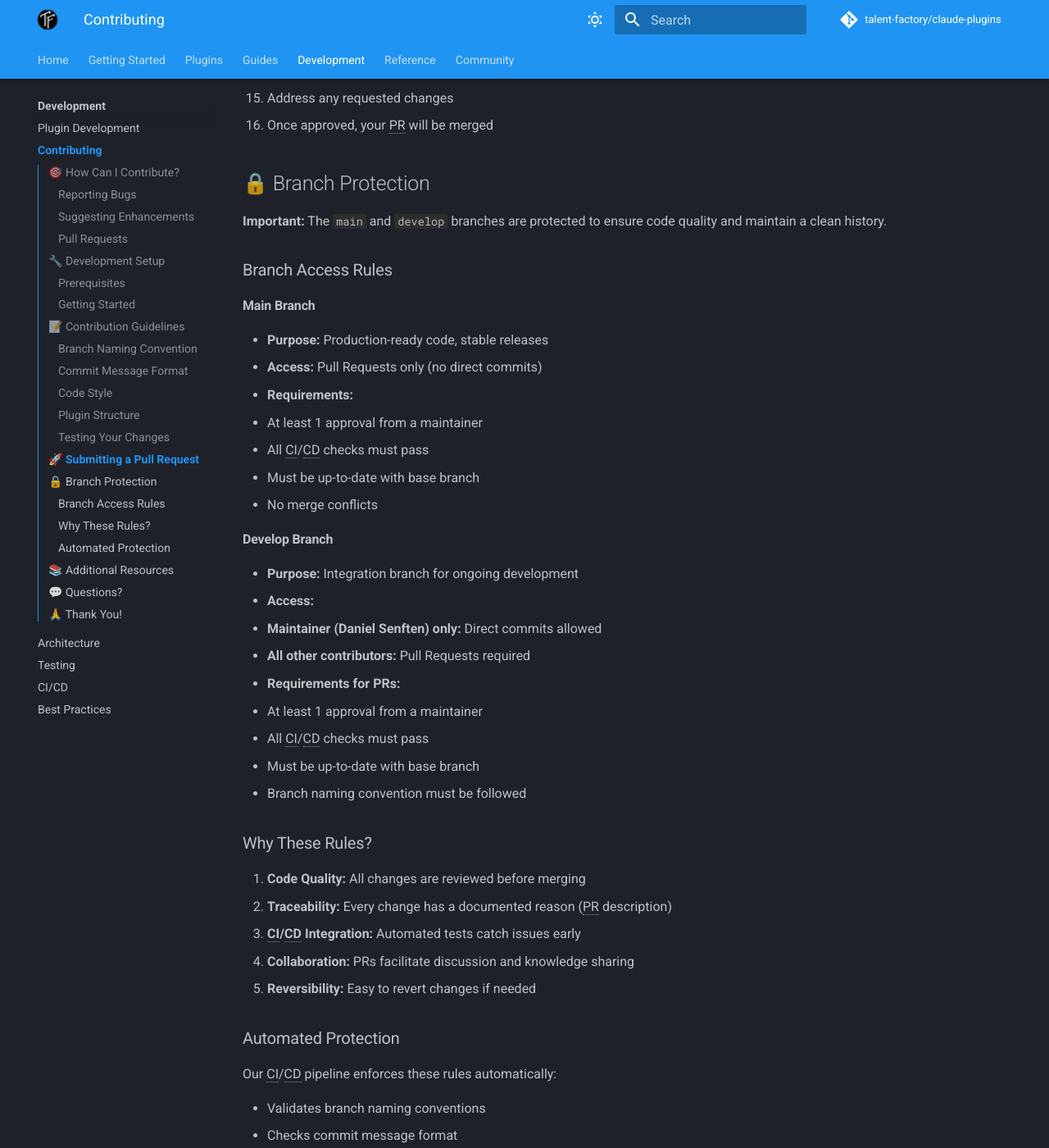
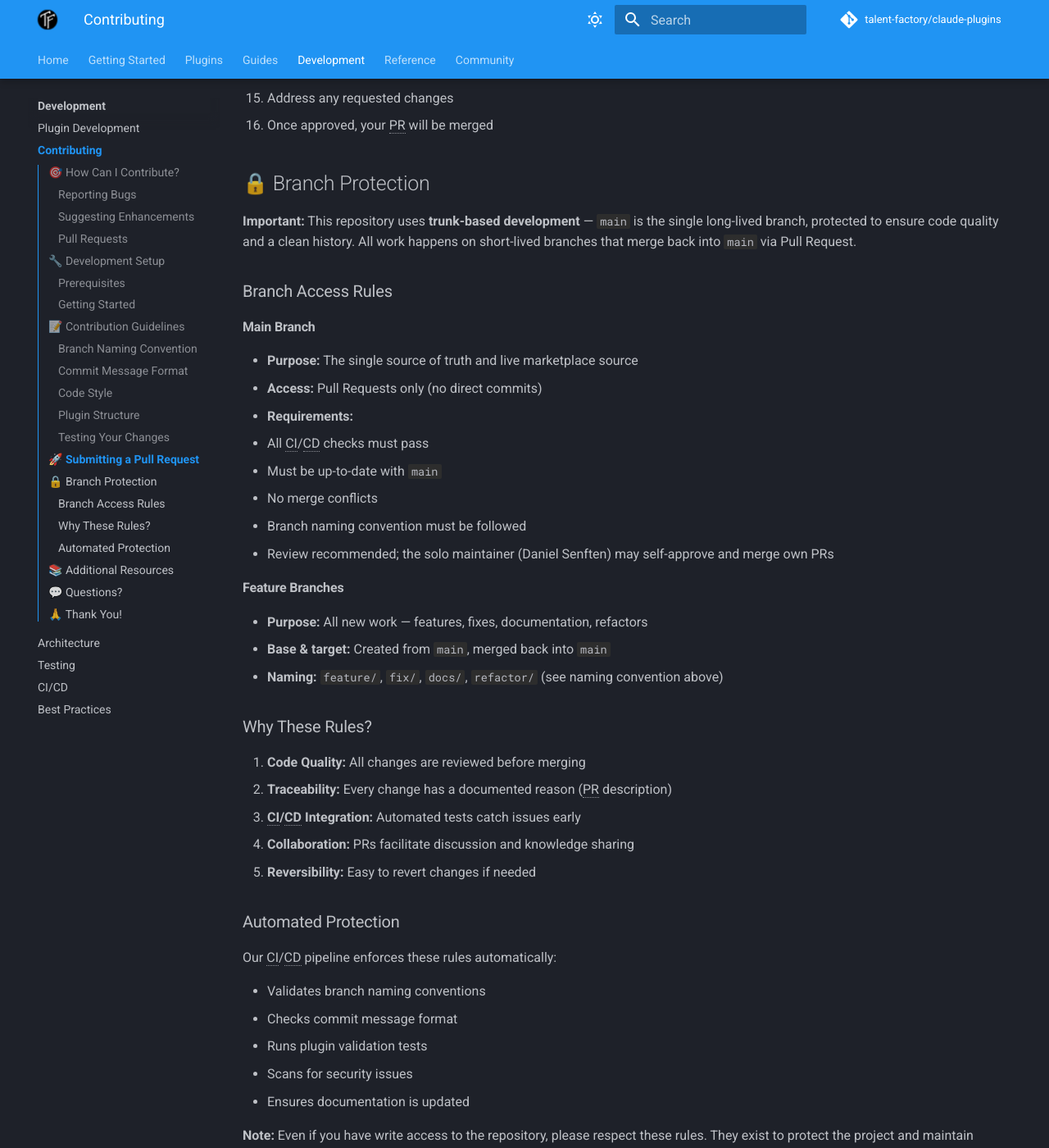
Before and after one commit to talent-factory/claude-plugins, an MkDocs documentation site: the page built from docs/development/contributing.md, in a window 1280 px wide and 1400 px high, scrolled down 4748 px. Shown: the whole window at 82% size. Built offline with MkDocs 1.6.1 and Material for MkDocs 9.7.7, drawn with Linux system fonts in a browser that asks for light colours; comment, search, counter and statistics services are not loaded.

Commit message:
🔧 chore: Switch to trunk-based development, retire develop branch
Retire the develop integration branch in favour of trunk-based development: main is now the single long-lived branch and the live marketplace source. All work lands via short-lived branches and PRs to main.

Verified develop content was fully contained in main before deletion (stale older versions only; main strictly ahead via #47/#48/#49).

- CI: drop develop from validate-plugins.yml and branch-protection.yml triggers; branch-protection now validates branch naming and blocks direct commits against main
- Docs: update CLAUDE.md, CONTRIBUTING.md, README.md and .github/BRANCH_PROTECTION_SETUP.md to describe the main-only flow
- CHANGELOG: record the workflow change under [Unreleased]

```diff
--- a/CONTRIBUTING.md
+++ b/CONTRIBUTING.md
@@ -179,29 +179,24 @@
 
 ## 🔒 Branch Protection
 
-**Important:** The `main` and `develop` branches are protected to ensure code quality and maintain a clean history.
+**Important:** This repository uses **trunk-based development** — `main` is the single long-lived branch, protected to ensure code quality and a clean history. All work happens on short-lived branches that merge back into `main` via Pull Request.
 
 ### Branch Access Rules
 
 #### Main Branch
-- **Purpose:** Production-ready code, stable releases
+- **Purpose:** The single source of truth and live marketplace source
 - **Access:** Pull Requests only (no direct commits)
 - **Requirements:**
-  - At least 1 approval from a maintainer
   - All CI/CD checks must pass
-  - Must be up-to-date with base branch
+  - Must be up-to-date with `main`
   - No merge conflicts
+  - Branch naming convention must be followed
+  - Review recommended; the solo maintainer (Daniel Senften) may self-approve and merge own PRs
 
-#### Develop Branch
-- **Purpose:** Integration branch for ongoing development
-- **Access:**
-  - **Maintainer (Daniel Senften) only:** Direct commits allowed
-  - **All other contributors:** Pull Requests required
-- **Requirements for PRs:**
-  - At least 1 approval from a maintainer
-  - All CI/CD checks must pass
-  - Must be up-to-date with base branch
-  - Branch naming convention must be followed
+#### Feature Branches
+- **Purpose:** All new work — features, fixes, documentation, refactors
+- **Base & target:** Created from `main`, merged back into `main`
+- **Naming:** `feature/`, `fix/`, `docs/`, `refactor/` (see naming convention above)
 
 ### Why These Rules?
 
```
Also changed, not shown: CHANGELOG.md (+4 -0 lines), CLAUDE.md (+11 -15 lines), README.md (+2 -2 lines), .github/BRANCH_PROTECTION_SETUP.md, 2 other files.
